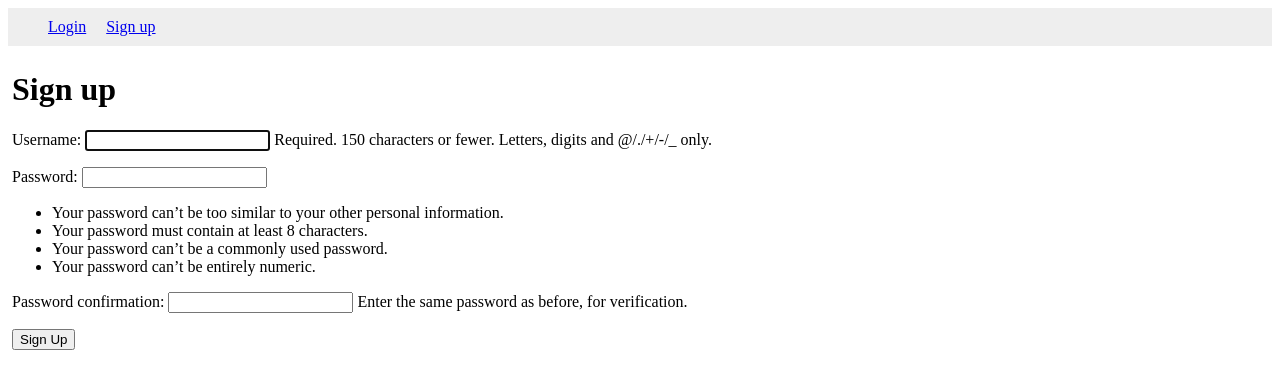
After one commit to chemsedd/receipt_tracker, a Django app: page /signup/ in a window 1280 px wide. The commit adds this page. Shown: the top 389 px of the page. Run offline with Django 4.2, Linux system fonts and the light colour scheme.

Commit message:
Add User Login/Logout and Signup views/templates

```diff
--- a/core/templates/base.html
+++ b/core/templates/base.html
@@ -11,8 +11,10 @@
     <style>
         nav {
             display: flex;
-            gap: 10px;
-            padding: 4px;
+            justify-content: between;
+            gap: 20px;
+            padding: 10px 40px;
+            background: #eeeeee;
         }
 
         main {
@@ -22,8 +24,18 @@
     </style>
 
     <nav>
-        <a href="{% url 'receipt-list' %}">List</a>
-        <a href="{% url 'receipt-create' %}">Create</a>
+        {% if user.is_authenticated %}
+            <div style="flex-grow: 1">Welcome <strong>{{ user.username }}</strong></div>
+            <a href="{% url 'receipt-list' %}">List</a>
+            <a href="{% url 'receipt-create' %}">Create</a>
+            <form method="post" action="{% url 'logout' %}">
+                {% csrf_token %}
+                <button type="submit">Logout</button>
+            </form>
+        {% else %}
+            <a href="{% url 'login' %}">Login</a>
+            <a href="{% url 'signup' %}">Sign up</a>
+        {% endif %}
     </nav>
 
     <!-- Content section -->
--- /dev/null
+++ b/core/templates/registration/signup.html
@@ -0,0 +1,14 @@
+{% extends 'base.html' %}
+
+{% block content %}
+
+    <h1>Sign up</h1>
+
+    <form method="post">
+        {% csrf_token %}
+        {{ form.as_p }}
+
+        <button type="submit">Sign Up</button>
+    </form>
+
+{% endblock content %}
--- a/core/views.py
+++ b/core/views.py
@@ -1,3 +1,6 @@
+from django.contrib.auth.forms import UserCreationForm
+from django.contrib.auth.mixins import LoginRequiredMixin
+from django.shortcuts import get_object_or_404
 from django.urls import reverse_lazy
 from django.views.generic import (
     CreateView,
@@ -11,7 +14,17 @@ from .forms import ReceiptForm
 from .models import Receipt
 
 
-class ReceiptListView(ListView):
+class SignupView(CreateView):
+    """
+    User Registration (signup) View
+    """
+
+    form_class = UserCreationForm
+    success_url = reverse_lazy("login")
+    template_name = "registration/signup.html"
+
+
+class ReceiptListView(LoginRequiredMixin, ListView):
     model = Receipt
     context_object_name = "receipts"
 
@@ -22,12 +35,20 @@ class ReceiptListView(ListView):
         return Receipt.objects.filter(user=self.request.user)
 
 
-class ReceiptDetailView(DetailView):
+class ReceiptDetailView(LoginRequiredMixin, DetailView):
     model = Receipt
     context_object_name = "receipt"
 
+    def get_object(self, queryset=None):
+        """
+        Make sure the user is the owner of the receipt
+        """
+        return get_object_or_404(
+            Receipt, pk=self.kwargs.get("pk"), user=self.request.user
+        )
 
-class ReceiptCreateView(CreateView):
+
+class ReceiptCreateView(LoginRequiredMixin, CreateView):
     model = Receipt
     form_class = ReceiptForm
     success_url = reverse_lazy("receipt-list")
@@ -40,12 +61,12 @@ class ReceiptCreateView(CreateView):
         return super().form_valid(form)
 
 
-class ReceiptUpdateView(UpdateView):
+class ReceiptUpdateView(LoginRequiredMixin, UpdateView):
     model = Receipt
     form_class = ReceiptForm
     success_url = reverse_lazy("receipt-list")
 
 
-class ReceiptDeleteView(DeleteView):
+class ReceiptDeleteView(LoginRequiredMixin, DeleteView):
     model = Receipt
     success_url = reverse_lazy("receipt-list")
--- a/receipt_tracker/settings.py
+++ b/receipt_tracker/settings.py
@@ -122,3 +122,8 @@ STATIC_URL = "static/"
 # https://docs.djangoproject.com/en/4.2/ref/settings/#default-auto-field
 
 DEFAULT_AUTO_FIELD = "django.db.models.BigAutoField"
+
+
+LOGIN_URL = "/login"
+LOGIN_REDIRECT_URL = "/receipts/"
+LOGOUT_REDIRECT_URL = LOGIN_URL
--- a/receipt_tracker/urls.py
+++ b/receipt_tracker/urls.py
@@ -15,12 +15,19 @@ Including another URLconf
     2. Add a URL to urlpatterns:  path('blog/', include('blog.urls'))
 """
 from django.contrib import admin
+from django.contrib.auth.views import LoginView, LogoutView
 from django.urls import path
 
 from core import views
 
 urlpatterns = [
     path("admin/", admin.site.urls),
+    # user login
+    path("login/", LoginView.as_view(), name="login"),
+    # user logout
+    path("logout/", LogoutView.as_view(), name="logout"),
+    # user registration
+    path("signup/", views.SignupView.as_view(), name="signup"),
     # list all receipts
     path("receipts/", views.ReceiptListView.as_view(), name="receipt-list"),
     # create a receipt
```
Also changed, not shown: core/templates/registration/login.html (added, +15 -0 lines).
